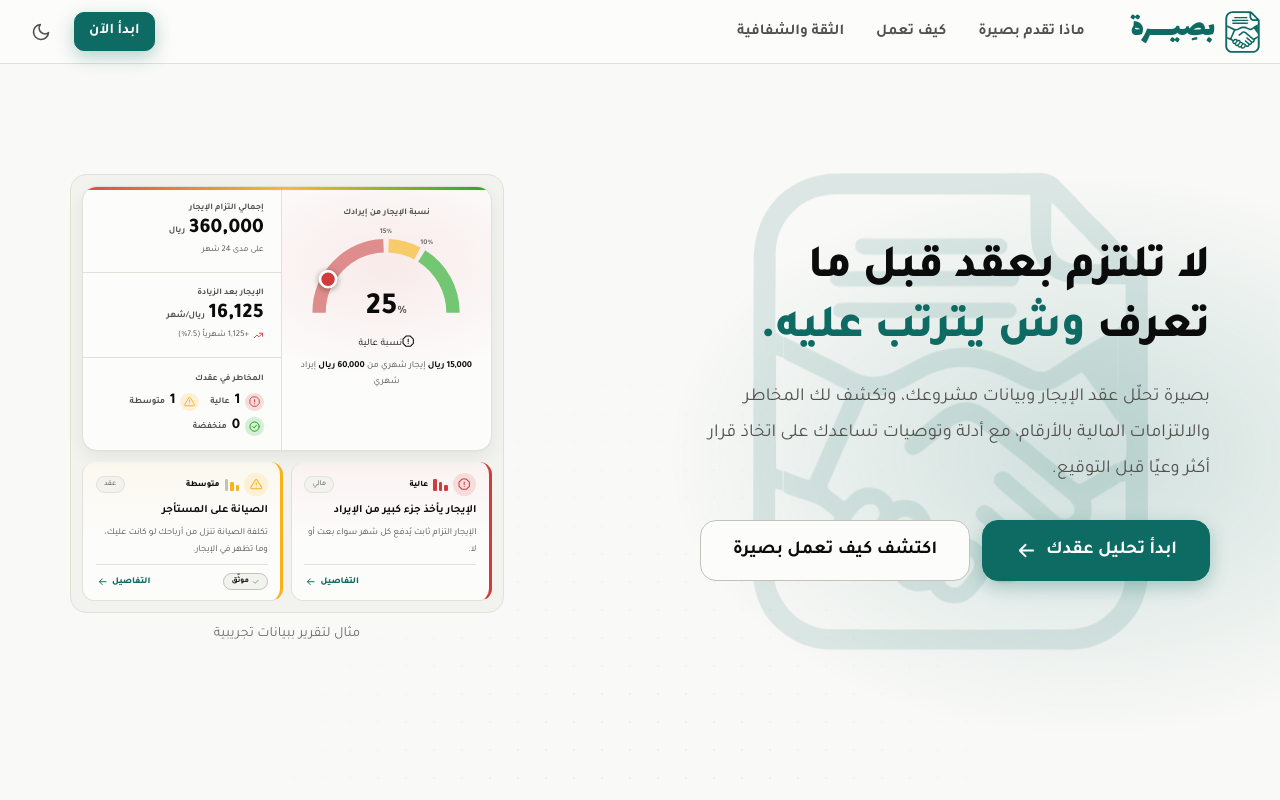
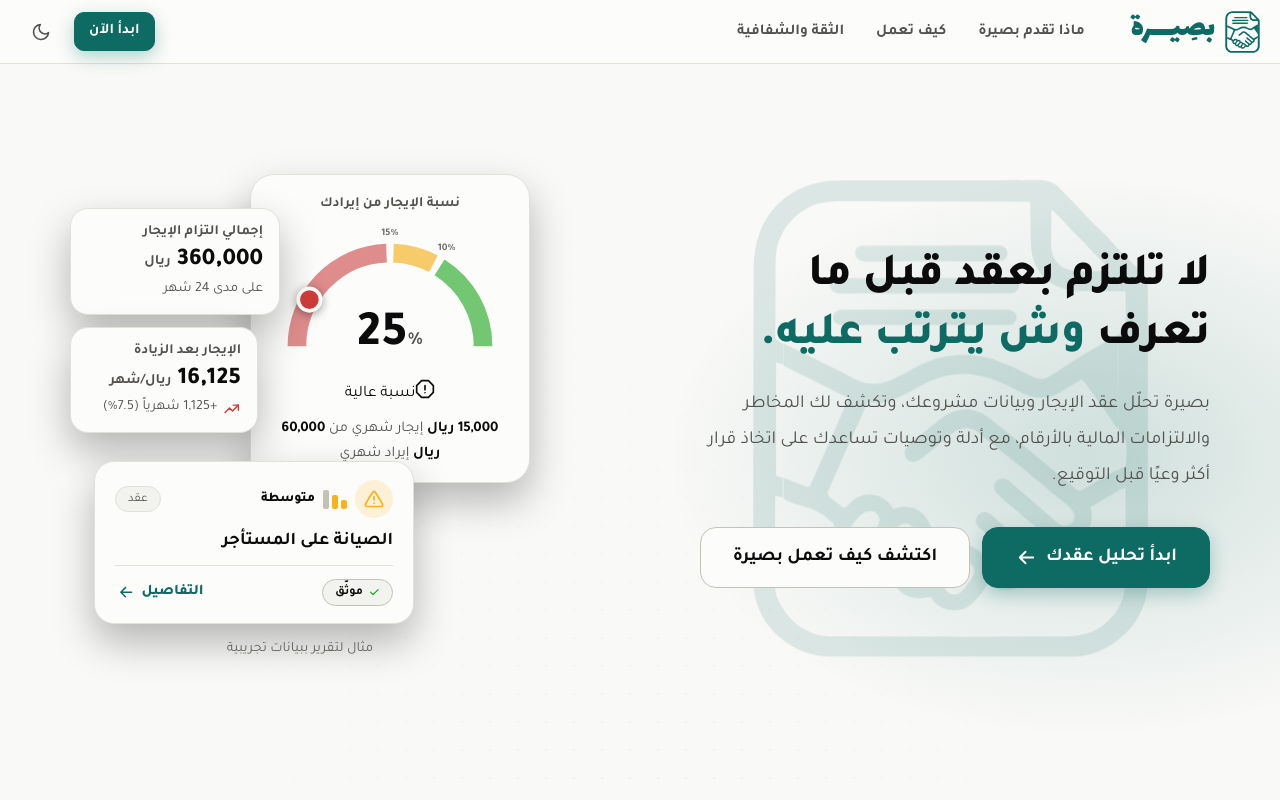
Before and after one commit to shaimasaud5/basira, a plain HTML site: page app/static/index.html in a window 1280 px wide. Shown: the top 800 px of the page. Drawn offline with Linux system fonts and the light colour scheme.

Commit message:
المثال: بطاقات عائمة متداخلة من مكوّنات الداشبورد الحقيقية بدل لوحة مصغّرة
Co-Authored-By: Claude Sonnet 5.5 <noreply@anthropic.com>

```diff
--- a/app/static/styles.css
+++ b/app/static/styles.css
@@ -835,3 +835,23 @@ dialog.risk-dialog::backdrop { background: rgba(0,0,0,.55); backdrop-filter: blu
 .lp-hero-text { position: relative; }
 .lp-hero-text .bg-logo { position: absolute; top: 50%; left: 50%; right: auto; transform: translate(-50%, -50%); width: 400px; max-width: 120%; opacity: .12; z-index: -1; }
 @media (max-width: 800px) { .lp-hero-text .bg-logo { width: 320px; opacity: .1; } }
+
+/* ===== المثال: بطاقات عائمة متداخلة بدل لوحة مصغّرة (من المكوّنات الحقيقية نفسها) ===== */
+@media (min-width: 961px) {
+  .lp-hero-grid { grid-template-columns: minmax(0, 1fr) 460px; gap: 56px; }
+  .lp-demo { position: relative; width: 460px; height: 450px; max-width: none; zoom: 1; padding: 0; background: none; border: 0; box-shadow: none; border-radius: 0; }
+  .lp-demo .dash-head, .lp-demo .dsec-head, .lp-demo .filters, .lp-demo .showall, .lp-demo .summary::before, .lp-demo .stat.counts { display: none; }
+  .lp-demo .summary, .lp-demo .dsec, .lp-demo .dsec-body, .lp-demo .risk-grid { display: contents; }
+  .lp-demo .sum-gauge, .lp-demo .stat, .lp-demo .rcard { background: var(--surface); border: 1px solid var(--line); box-shadow: 0 18px 40px rgba(0,0,0,.28); }
+  .lp-demo .sum-gauge { position: absolute; top: 0; right: 0; width: 280px; padding: 18px 18px 16px; border-radius: 24px; border-inline-end: 1px solid var(--line); z-index: 2; }
+  .lp-demo .sum-gauge .gauge { width: 100%; }
+  .lp-demo .sum-stats { position: absolute; top: 34px; left: 0; width: 210px; display: flex; flex-direction: column; gap: 12px; border: 0; z-index: 3; }
+  .lp-demo .stat { padding: 12px 16px; border-radius: 18px; }
+  .lp-demo .stat + .stat { border-top: 1px solid var(--line); margin-inline-start: 22px; }
+  .lp-demo .stat .value { font-size: 1.5rem; }
+  .lp-demo .rcard:first-child { display: none; }
+  .lp-demo .rcard { position: absolute; bottom: 0; left: 24px; width: 320px; z-index: 4; border-radius: 20px; }
+  .lp-demo .rcard:hover { transform: none; }
+  .lp-demo .rcard .rc-why { display: none; }
+  .lp-demo-cap { margin-top: 14px; }
+}
```
